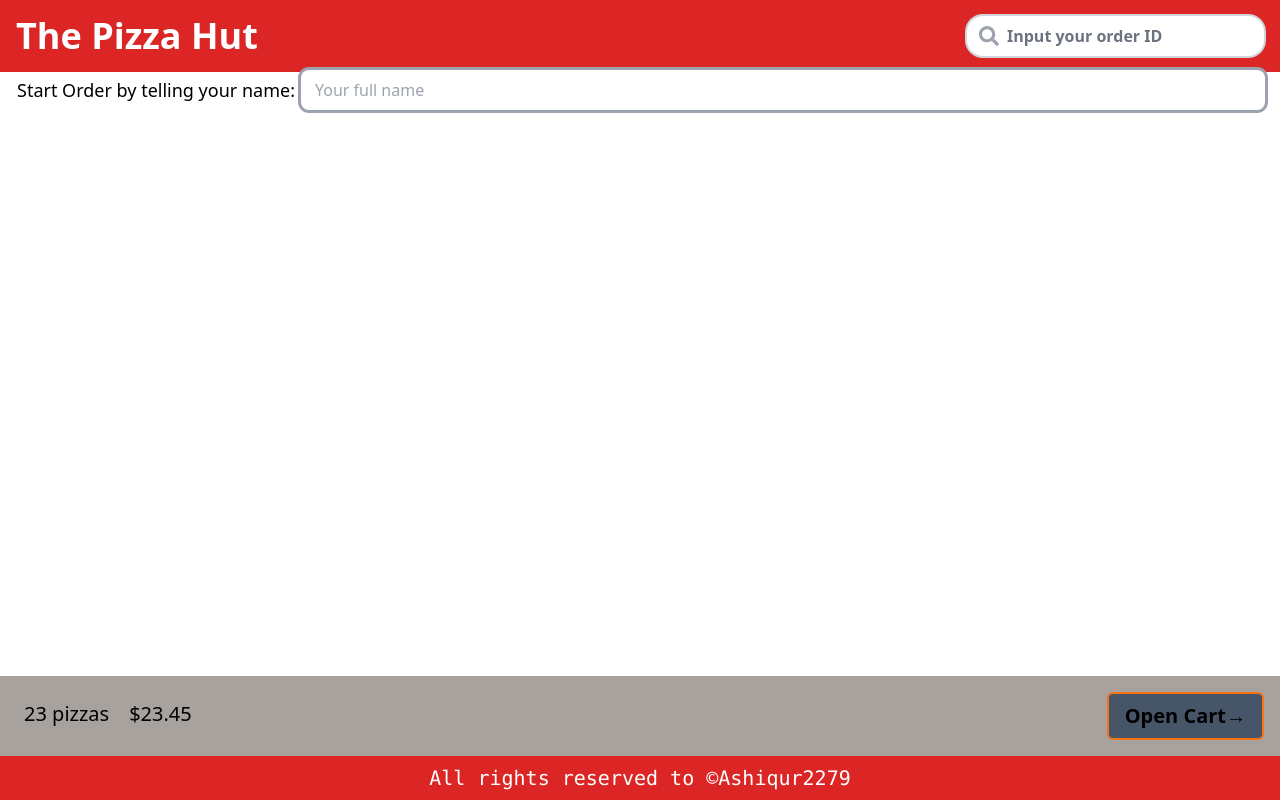
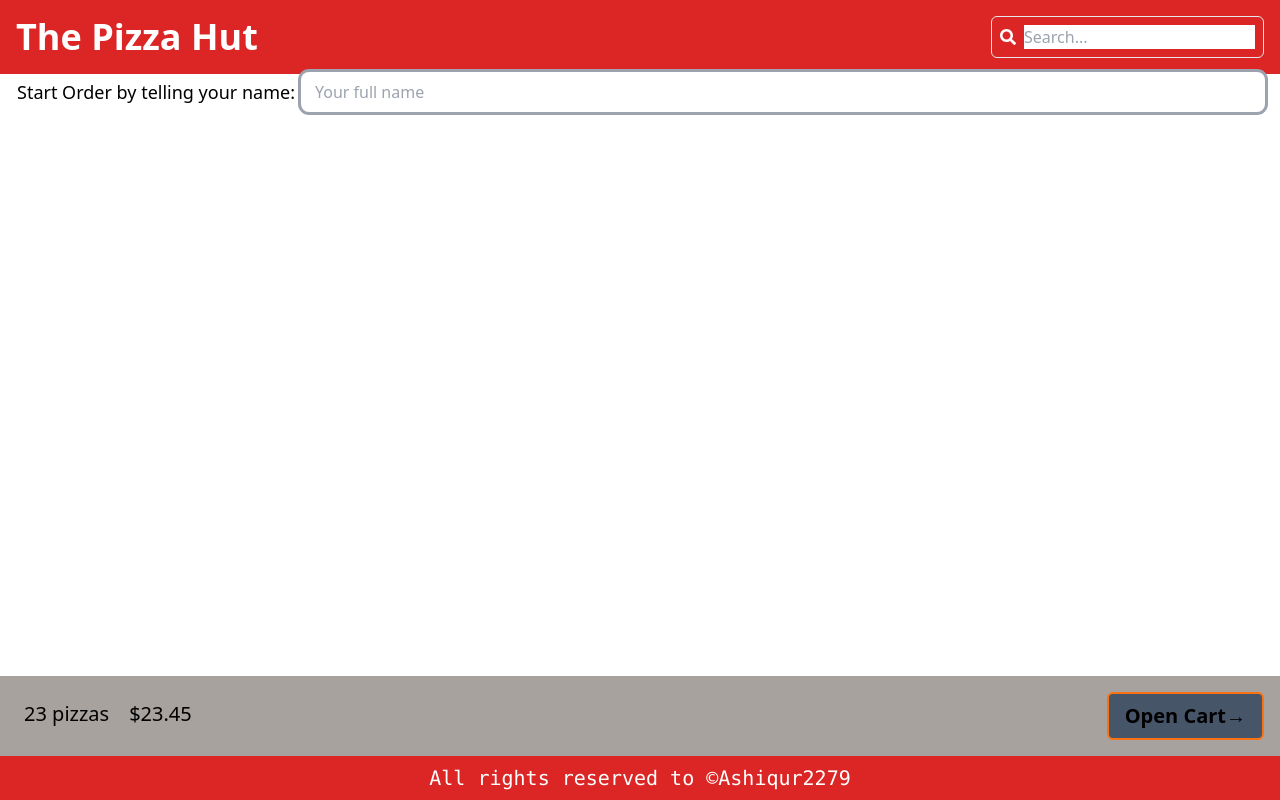
Before and after one commit to Ashiqur2279/project-pizza-hut, a React (Vite) app: page /user in a window 1280 px wide. Built offline with nearby package versions, Linux system fonts and the light colour scheme.

Commit message:
improve the search bar

```diff
--- a/src/ui/Header.jsx
+++ b/src/ui/Header.jsx
@@ -1,5 +1,5 @@
 import { Link } from "react-router-dom"
-import SearchOrder from "./SearchOrder"
+import SearchBar from "./SearchBar"
 
 const Header = () => {
     return (
@@ -7,7 +7,8 @@ const Header = () => {
             <Link className="text-4xl font-semibold" to="/">
                 The Pizza Hut
             </Link>
-            <SearchOrder />
+            {/* <SearchOrder /> */}
+            <SearchBar />
         </header>
     )
 }
--- /dev/null
+++ b/src/ui/SearchBar.jsx
@@ -0,0 +1,49 @@
+import { useEffect, useState } from "react"
+import { FaSearch } from "react-icons/fa"
+
+const SearchBar = () => {
+    const [isMobile, setIsMobile] = useState(false)
+    const [showInput, setShowInput] = useState(false)
+
+    //function to handle screen size
+    const handleResize = () => {
+        setIsMobile(window.innerWidth <= 640) //tailwind's sm breakpoint sm breakpoint is 640px;
+    }
+
+    //check screen size on initial load on resize
+    useEffect(() => {
+        handleResize()
+        window.addEventListener("resize", handleResize) //add resize event listener
+        return () => window.removeEventListener("resize", handleResize) //cleanup event listener on unmount
+    }, [])
+    return (
+        <div className="flex items-center">
+            {isMobile ? (
+                showInput ? (
+                    <input
+                        type="text"
+                        placeholder="Search your order id"
+                        className="rounded-md border p-2 text-black"
+                        onBlur={() => setShowInput(false)} //hide input when it loses focus
+                    />
+                ) : (
+                    <FaSearch
+                        className="cursor-pointer text-xl"
+                        onClick={() => setShowInput(true)}
+                    />
+                )
+            ) : (
+                <div className="flex items-center rounded-md border p-2">
+                    <FaSearch className="mr-2" />
+                    <input
+                        type="text"
+                        placeholder="Search..."
+                        className="text-black outline-none"
+                    />
+                </div>
+            )}
+        </div>
+    )
+}
+
+export default SearchBar
--- a/src/ui/SearchOrder.jsx
+++ b/src/ui/SearchOrder.jsx
@@ -13,7 +13,7 @@ const SearchOrder = () => {
     }
     return (
         <div className="">
-            <form className="" onSubmit={handleSubmit}>
+            <form className="w-7 sm:w-full" onSubmit={handleSubmit}>
                 <div className="relative flex items-center text-gray-400 focus-within:text-gray-600">
                     <button className="absolute ml-3" type="submit">
                         <FaSearch className="size-5" />
```
